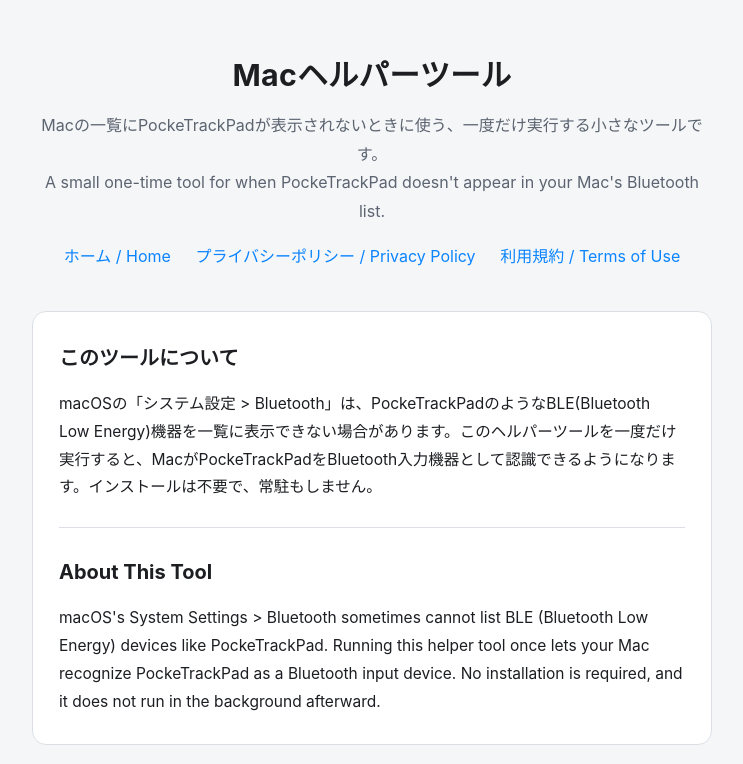
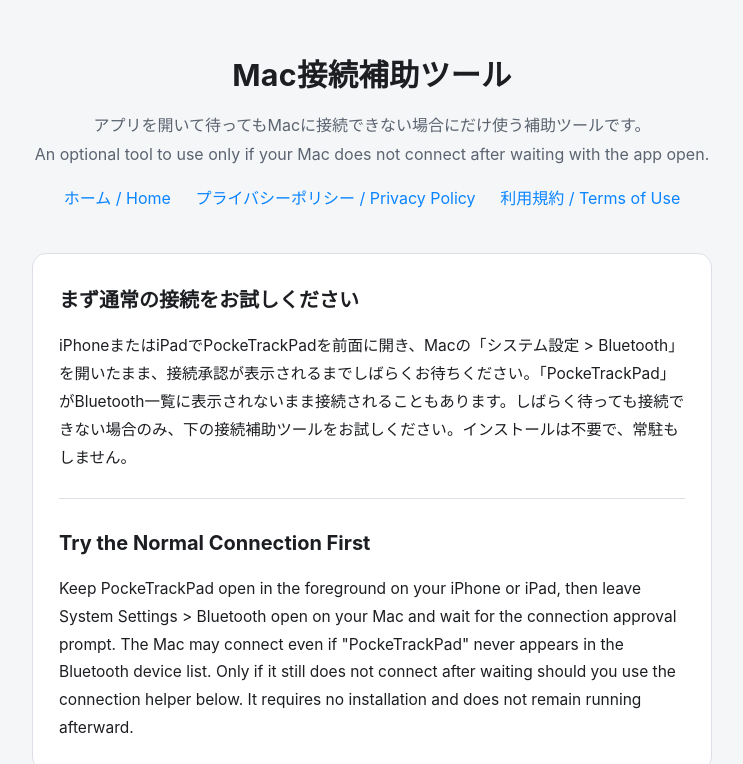
Before and after one commit to tanpang-dev/pocketrackpad-site, a plain HTML site: page mac-helper.html in a window 1280 px wide. Shown: the top 764 px of the page, without its empty margins (268-1011 px from the left). Drawn offline with Linux system fonts and the light colour scheme.

Commit message:
fix: Mac接続補助ツールを任意の案内に変更

```diff
--- a/mac-helper.html
+++ b/mac-helper.html
@@ -3,15 +3,15 @@
 <head>
 <meta charset="utf-8">
 <meta name="viewport" content="width=device-width, initial-scale=1">
-<title>Macヘルパーツール / Mac Helper Tool - PockeTrackPad</title>
+<title>Mac接続補助ツール / Mac Connection Helper - PockeTrackPad</title>
 <link rel="stylesheet" href="style.css">
 </head>
 <body>
 <main>
   <header class="site">
-    <h1>Macヘルパーツール</h1>
-    <p class="tagline">Macの一覧にPockeTrackPadが表示されないときに使う、一度だけ実行する小さなツールです。<br>
-    A small one-time tool for when PockeTrackPad doesn't appear in your Mac's Bluetooth list.</p>
+    <h1>Mac接続補助ツール</h1>
+    <p class="tagline">アプリを開いて待ってもMacに接続できない場合にだけ使う補助ツールです。<br>
+    An optional tool to use only if your Mac does not connect after waiting with the app open.</p>
     <nav class="site">
       <a href="index.html">ホーム / Home</a>
       <a href="privacy.html">プライバシーポリシー / Privacy Policy</a>
@@ -20,11 +20,11 @@
   </header>
 
   <section class="card">
-    <h2>このツールについて</h2>
-    <p>macOSの「システム設定 &gt; Bluetooth」は、PockeTrackPadのようなBLE(Bluetooth Low Energy)機器を一覧に表示できない場合があります。このヘルパーツールを一度だけ実行すると、MacがPockeTrackPadをBluetooth入力機器として認識できるようになります。インストールは不要で、常駐もしません。</p>
+    <h2>まず通常の接続をお試しください</h2>
+    <p>iPhoneまたはiPadでPockeTrackPadを前面に開き、Macの「システム設定 &gt; Bluetooth」を開いたまま、接続承認が表示されるまでしばらくお待ちください。「PockeTrackPad」がBluetooth一覧に表示されないまま接続されることもあります。しばらく待っても接続できない場合のみ、下の接続補助ツールをお試しください。インストールは不要で、常駐もしません。</p>
     <hr class="lang">
-    <h2>About This Tool</h2>
-    <p>macOS's System Settings &gt; Bluetooth sometimes cannot list BLE (Bluetooth Low Energy) devices like PockeTrackPad. Running this helper tool once lets your Mac recognize PockeTrackPad as a Bluetooth input device. No installation is required, and it does not run in the background afterward.</p>
+    <h2>Try the Normal Connection First</h2>
+    <p>Keep PockeTrackPad open in the foreground on your iPhone or iPad, then leave System Settings &gt; Bluetooth open on your Mac and wait for the connection approval prompt. The Mac may connect even if "PockeTrackPad" never appears in the Bluetooth device list. Only if it still does not connect after waiting should you use the connection helper below. It requires no installation and does not remain running afterward.</p>
   </section>
 
   <section class="card">
```
